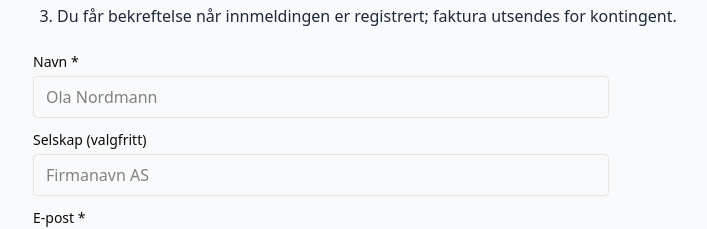
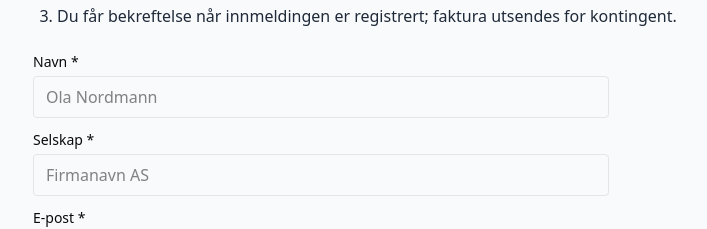
Before and after one commit to Norsk-Konsulentallianse/nka-site, a Next.js app: page / in a window 1280 px wide. Shown: the part 1661-1890 px from the top of the page, without its empty margins (175-882 px from the left). Built offline with nearby package versions, Linux system fonts and the light colour scheme; no server answers.

Commit message:
Make company field required in SignupForm

```diff
--- a/src/components/SignupForm.tsx
+++ b/src/components/SignupForm.tsx
@@ -47,9 +47,10 @@
         />
       </div>
       <div>
-        <label className="block text-sm font-medium">Selskap (valgfritt)</label>
+        <label className="block text-sm font-medium">Selskap *</label>
         <input
           type="text"
+          required
           value={company}
           onChange={(e) => setCompany(e.target.value)}
           className="mt-1 w-full rounded border px-3 py-2"
```
